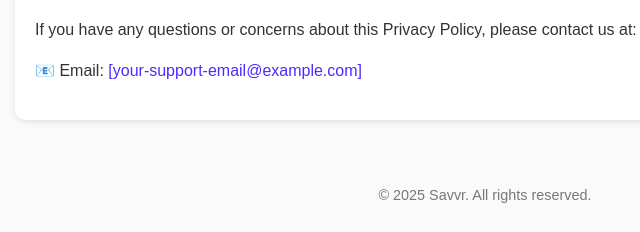
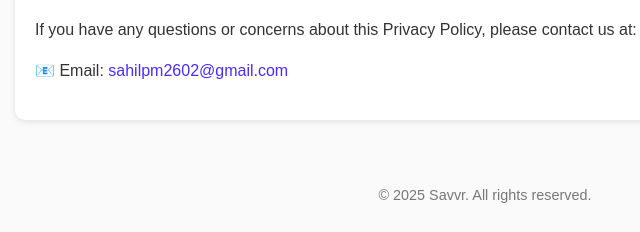
Before and after one commit to sahilpma/Savvr, a plain HTML site: page index.html in a window 1280 px wide. Shown: the part 1767-1999 px from the top of the page, 155-795 px from the left. Drawn offline with Linux system fonts and the light colour scheme.

Commit message:
Update index.html

```diff
--- a/index.html
+++ b/index.html
@@ -102,7 +102,7 @@
 
     <h2>9. Contact Us</h2>
     <p>If you have any questions or concerns about this Privacy Policy, please contact us at:</p>
-    <p>📧 Email: <a href="mailto:[your-support-email@example.com]">[your-support-email@example.com]</a></p>
+    <p>📧 Email: <a href="mailto:[sahilpm2602@gmail.com]">sahilpm2602@gmail.com</a></p>
   </main>
 
   <footer>
```
